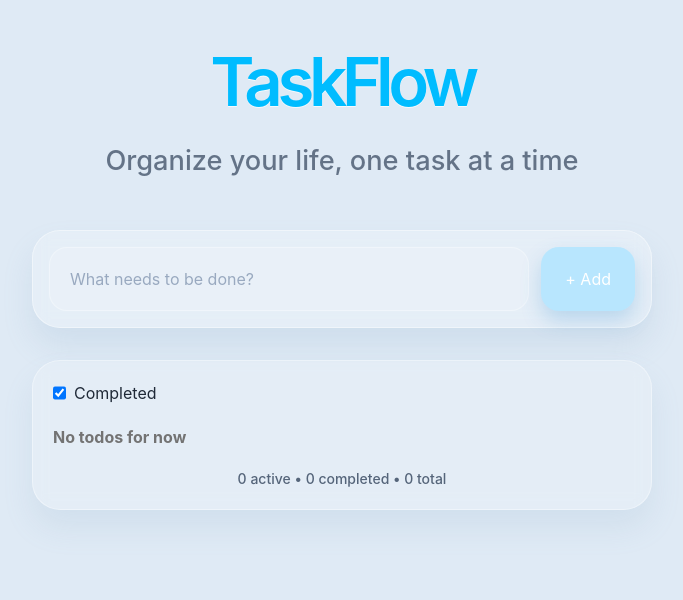
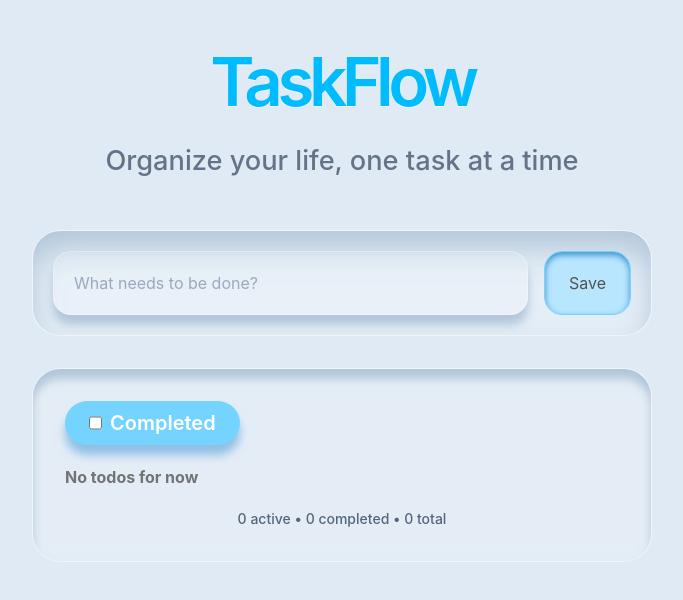
Before and after one commit to mohitchauhan-stack/Task_Manager_app, a React (Vite) app: page / in a window 1280 px wide. Shown: the top 600 px of the page, without its empty margins (298-981 px from the left). Built offline with nearby package versions, Linux system fonts and the light colour scheme.

Commit message:
may be its good

```diff
--- a/src/App.jsx
+++ b/src/App.jsx
@@ -7,7 +7,7 @@ import Navbar from "./components/Navbar";
 function App() {
   const [todo, setTodo] = useState("");
   const [todosArray, setTodosArray] = useState([]);
-  const [showCompleted, setShowCompleted] = useState(true);
+  const [showCompleted, setShowCompleted] = useState(false);
 
   useEffect(() => {
     let todosString = localStorage.getItem("todosArray");
@@ -21,7 +21,9 @@ function App() {
     localStorage.setItem("todosArray", JSON.stringify(todosArray));
   };
 
-  const toggleFinished = (params) => {};
+  const toggleFinished = (e) => {
+    setShowCompleted(!showCompleted);
+  };
 
   const handleEdit = (e, id) => {
     let todo = todosArray.filter((todo) => todo.id === id);
@@ -75,12 +77,12 @@ function App() {
     <>
       <Navbar />
 
-      <div className="mx-auto mt-4 w-full max-w-155 rounded-[28px] border border-white/40 bg-white/20 p-4 shadow-[0_18px_30px_rgba(127,160,190,0.16)] backdrop-blur-sm">
-        <div className="flex items-center gap-3">
+      <div className="mx-auto mt-4 w-full max-w-155 rounded-[28px] border border-white/40 bg-white/20 p-5 shadow-[inset_0_18px_30px_rgba(127,160,190,0.5)] backdrop-blur-sm">
+        <div className="flex items-center gap-4">
           <input
             onChange={handleChange}
             value={todo}
-            className="h-16 flex-1 rounded-[18px] border border-white/30 bg-white/15 px-5 text-xl text-slate-700 placeholder:text-slate-400/90 focus:border-sky-300 focus:outline-none"
+            className="h-16 flex-1 rounded-[18px] border border-white/30 bg-white/15 px-5 text-xl text-slate-700 placeholder:text-slate-400/90 focus:border-sky-300 focus:outline-none shadow-[0_10px_10px_rgba(127,160,190,0.5)]"
             type="text"
             name="todo"
             id="todo"
@@ -90,14 +92,14 @@ function App() {
           <button
             onClick={handleAdd}
             disabled={todo.length <= 2}
-            className="flex h-16 items-center justify-center rounded-[18px] bg-sky-400/90 px-6 text-xl font-semibold text-white shadow-[0_10px_20px_rgba(56,144,209,0.25)] transition-all duration-200 hover:bg-sky-500 disabled:bg-sky-200"
+            className="flex h-16 items-center justify-center rounded-[18px] bg-sky-400/90 px-6 text-xl font-semibold text-white shadow-[0_10px_10px_rgba(56,144,209,0.5)] transition-all duration-300 hover:bg-sky-500 disabled:bg-sky-200 disabled:shadow-[inset_0_3px_6px_rgba(56,144,209,1)] disabled:text-neutral-600 cursor-pointer border border-sky-300"
           >
-            + Add
+            Save
           </button>
         </div>
       </div>
 
-      <div className="mx-auto mt-8 w-full max-w-155 rounded-[28px] border border-white/35 bg-white/18 p-5 shadow-[0_18px_30px_rgba(127,160,190,0.14)] backdrop-blur-sm">
+      <div className="mx-auto mt-8 w-full max-w-155 rounded-[28px] border border-white/35 bg-white/18 p-8 shadow-[inset_0_10px_10px_rgba(127,160,190,0.5)] backdrop-blur-sm">
         {/* <div className="flex gap-3">
           {[{ label: "All", active: true }, { label: "Completed" }].map(
             (tab) => (
@@ -114,11 +116,16 @@ function App() {
             ),
           )}
         </div> */}
-        <div className="completed flex gap-2">
-          <input type="checkbox" name="checkBox" checked={showCompleted} />
-          <h3>Completed</h3>
+        <div className="completed w-fit bg-sky-300 px-6 shadow-[0_10px_10px_rgba(56,144,209,0.5)] transition-all duration-300 p-2 rounded-[28px] flex gap-2 ">
+          <input
+            type="checkbox"
+            name="checkBox"
+            checked={showCompleted}
+            onChange={toggleFinished}
+          />
+          <h3 className="text-xl font-semibold text-white ">Completed</h3>
         </div>
-        <div className="mt-5 space-y-3">
+        <div className="mt-5 space-y-3 ">
           {todosArray.length === 0 && (
             <div className="my-4 font-bold text-neutral-500">
               No todos for now
@@ -126,9 +133,10 @@ function App() {
           )}
           {todosArray.map((todo) => {
             return (
+              (showCompleted || !todo.isCompleted) && (
                 <div
                   key={todo.id}
-                className="flex items-center justify-between rounded-[18px] border border-white/25 bg-white/20 px-4 py-3 shadow-[inset_0_1px_0_rgba(255,255,255,0.25)]"
+                  className="flex items-center justify-between rounded-[18px] border border-white/25 bg-white/20 px-4 py-3 shadow-[0_6px_6px_rgba(56,144,209,0.2)]"
                 >
                   <div className="flex min-w-0 flex-1 items-center gap-3">
                     <input
@@ -154,18 +162,22 @@ function App() {
                   <div className="ml-4 flex items-center gap-2 text-slate-500">
                     <button
                       onClick={(e) => handleEdit(e, todo.id)}
-                    className="flex h-9 w-9 items-center justify-center rounded-lg bg-transparent text-slate-500 transition-colors hover:bg-slate-200/60 hover:text-slate-700"
+                      className="flex cursor-pointer h-9 w-9 items-center justify-center rounded-xl bg-sky-200 shadow-[inset_0_4px_4px_rgba(56,144,209,0.5)] text-slate-500 transition-all duration-200 hover:bg-sky-300 hover:shadow-[0_4px_4px_rgba(56,144,209,0.5)]"
                     >
-                    <FontAwesomeIcon icon={faPencil} className="text-[1rem]" />
+                      <FontAwesomeIcon
+                        icon={faPencil}
+                        className="text-[1rem]"
+                      />
                     </button>
                     <button
                       onClick={(e) => handleDelete(e, todo.id)}
-                    className="flex h-9 w-9 items-center justify-center rounded-lg bg-transparent text-slate-500 transition-colors hover:bg-slate-200/60 hover:text-slate-700"
+                      className="flex cursor-pointer h-9 w-9 items-center justify-center rounded-xl bg-sky-200 shadow-[inset_0_4px_4px_rgba(56,144,209,0.5)] text-slate-500 transition-all duration-200 hover:bg-sky-300 hover:shadow-[0_4px_4px_rgba(56,144,209,0.5)]"
                     >
                       <FontAwesomeIcon icon={faTrash} className="text-[1rem]" />
                     </button>
                   </div>
                 </div>
+              )
             );
           })}
         </div>
```
Lines whose indentation alone changed are shown as unchanged.
